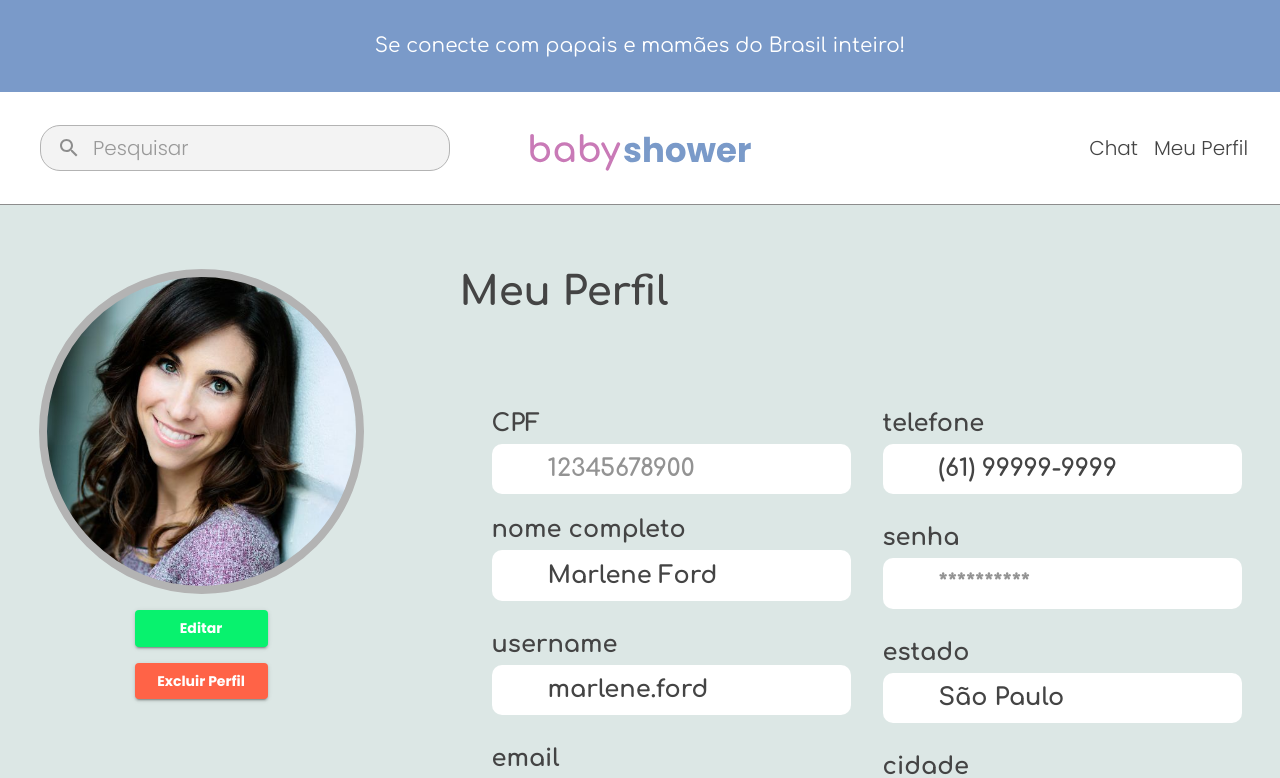
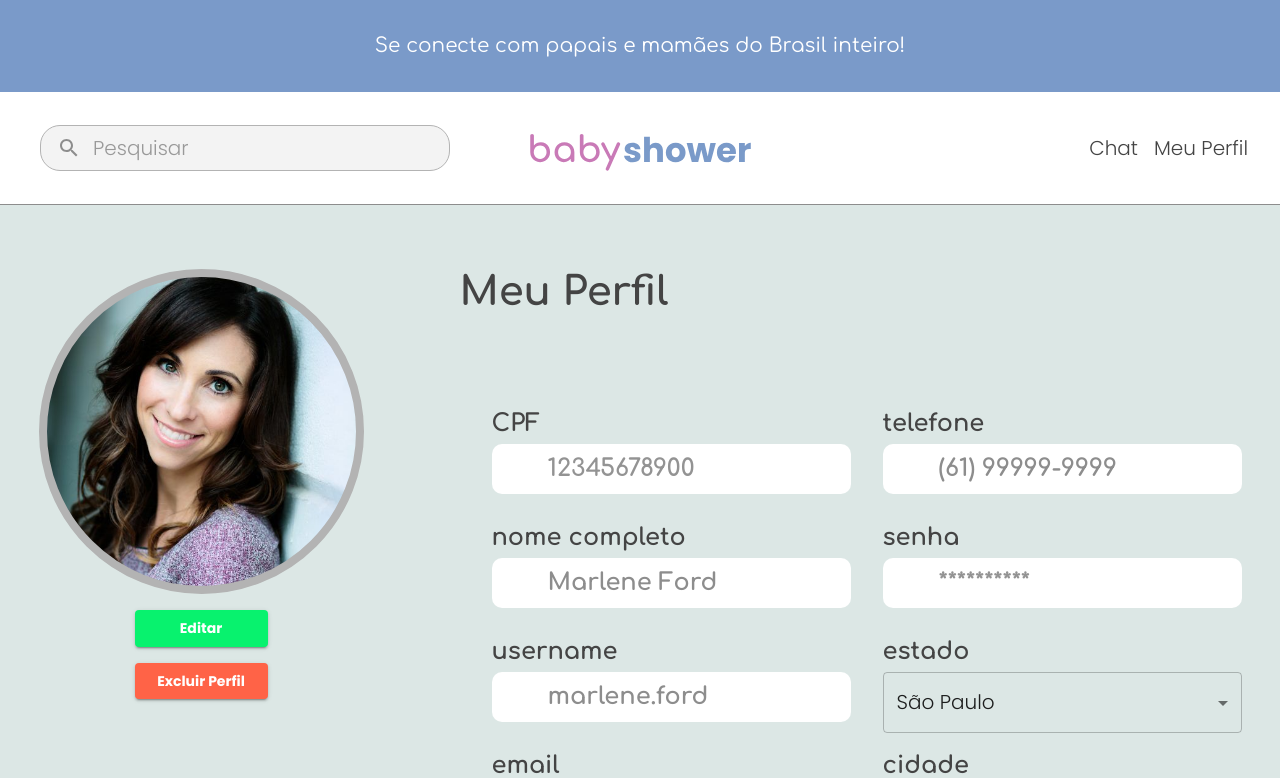
Before and after one commit to danielmsatiro/babyshower-front, a React (Create React App) app: page /profile in a window 1280 px wide. Shown: the top 778 px of the page. Built offline with nearby package versions, Linux system fonts and the light colour scheme.

Commit message:
feat[profile]: add select state

```diff
--- a/src/Components/FormProfile/index.tsx
+++ b/src/Components/FormProfile/index.tsx
@@ -1,5 +1,5 @@
-import { Button, FormHelperText, Grid, Stack } from "@mui/material";
-import { StyledInput, StyledLabel } from "./style";
+import { FormHelperText, Grid, MenuItem, Select, Stack } from "@mui/material";
+import { StyledInput, StyledLabel, StyledStack } from "./style";
 import { IUser } from "../../interfaces/user";
 import { useForm } from "react-hook-form";
 import { yupResolver } from "@hookform/resolvers/yup";
@@ -22,6 +22,36 @@ export const FormProfile = ({ data, readOnly }: IFormProps) => {
     console.log(data);
   };
 
+  const states = [
+    "Acre",
+    "Alagoas",
+    "Amapá",
+    "Amazonas",
+    "Bahia",
+    "Ceará",
+    "Distrito Federal",
+    "Espirito Santo",
+    "Goiás",
+    "Maranhão",
+    "Mato Grosso do Sul",
+    "Mato Grosso",
+    "Minas Gerais",
+    "Pará",
+    "Paraíba",
+    "Paraná",
+    "Pernambuco",
+    "Piauí",
+    "Rio de Janeiro",
+    "Rio Grande do Norte",
+    "Rio Grande do Sul",
+    "Rondônia",
+    "Roraima",
+    "Santa Catarina",
+    "São Paulo",
+    "Sergipe",
+    "Tocantins",
+  ];
+
   return (
     <Grid
       container
@@ -32,11 +62,12 @@ export const FormProfile = ({ data, readOnly }: IFormProps) => {
     >
       <Grid item>
         <Stack spacing={3}>
-          <Stack spacing={1}>
+          <StyledStack>
             <StyledLabel>CPF</StyledLabel>
             <StyledInput placeholder={data.cpf} readOnly disableUnderline />
-          </Stack>
-          <Stack spacing={1}>
+            <FormHelperText>{}</FormHelperText>
+          </StyledStack>
+          <StyledStack>
             <StyledLabel>nome completo</StyledLabel>
             <StyledInput
               readOnly={readOnly}
@@ -46,8 +77,8 @@ export const FormProfile = ({ data, readOnly }: IFormProps) => {
               error={!!errors.name}
             />
             <FormHelperText>{errors.name?.message}</FormHelperText>
-          </Stack>
-          <Stack spacing={1}>
+          </StyledStack>
+          <StyledStack>
             <StyledLabel>username</StyledLabel>
             <StyledInput
               readOnly={readOnly}
@@ -57,8 +88,8 @@ export const FormProfile = ({ data, readOnly }: IFormProps) => {
               error={!!errors.username}
             />
             <FormHelperText>{errors.username?.message}</FormHelperText>
-          </Stack>
-          <Stack spacing={1}>
+          </StyledStack>
+          <StyledStack>
             <StyledLabel>email</StyledLabel>
             <StyledInput
               readOnly={readOnly}
@@ -68,12 +99,12 @@ export const FormProfile = ({ data, readOnly }: IFormProps) => {
               error={!!errors.email}
             />
             <FormHelperText>{errors.email?.message}</FormHelperText>
-          </Stack>
+          </StyledStack>
         </Stack>
       </Grid>
       <Grid item>
         <Stack spacing={3}>
-          <Stack spacing={1}>
+          <StyledStack>
             <StyledLabel>telefone</StyledLabel>
             <StyledInput
               placeholder="(XX) XXXXX-XXXX"
@@ -84,8 +115,8 @@ export const FormProfile = ({ data, readOnly }: IFormProps) => {
               error={!!errors.phone}
             />
             <FormHelperText>{errors.phone?.message}</FormHelperText>
-          </Stack>
-          <Stack spacing={1}>
+          </StyledStack>
+          <StyledStack>
             <StyledLabel>senha</StyledLabel>
             <StyledInput
               placeholder={readOnly ? "**********" : "Digite uma nova senha"}
@@ -96,19 +127,22 @@ export const FormProfile = ({ data, readOnly }: IFormProps) => {
               error={!!errors.password}
             />
             <FormHelperText>{errors.password?.message}</FormHelperText>
-          </Stack>
-          <Stack spacing={1}>
+          </StyledStack>
+          <StyledStack>
             <StyledLabel>estado</StyledLabel>
-            <StyledInput
+            <Select
               readOnly={readOnly}
-              disableUnderline
               defaultValue={data.state}
               {...register("state")}
-              error={!!errors.state}
-            />
-            <FormHelperText>{errors.state?.message}</FormHelperText>
-          </Stack>
-          <Stack spacing={1}>
+            >
+              {states.map((item, idx) => (
+                <MenuItem key={idx} value={item}>
+                  {item}
+                </MenuItem>
+              ))}
+            </Select>
+          </StyledStack>
+          <StyledStack>
             <StyledLabel>cidade</StyledLabel>
             <StyledInput
               readOnly={readOnly}
@@ -118,7 +152,7 @@ export const FormProfile = ({ data, readOnly }: IFormProps) => {
               error={!!errors.city}
             />
             <FormHelperText>{errors.city?.message}</FormHelperText>
-          </Stack>
+          </StyledStack>
         </Stack>
       </Grid>
     </Grid>
--- a/src/Components/FormProfile/style.ts
+++ b/src/Components/FormProfile/style.ts
@@ -1,22 +1,19 @@
-import { Input, styled } from "@mui/material";
+import { Input, Stack, styled } from "@mui/material";
 
-const StyledInput = styled(Input)(({ theme }) => ({
+const StyledInput = styled(Input)(({ theme, readOnly }) => ({
   background: "#fff",
   borderRadius: "10px",
   border: "none",
+  fontFamily: `${theme.typography.body2.fontFamily}`,
+  fontWeight: "700",
+  color: `${readOnly ? theme.palette.grey[300] : theme.palette.grey[500]}`,
   "& .MuiInput-input": {
+    width: "100%",
+    fontSize: "24px",
     padding: theme.spacing(1, 1, 1, 0),
     paddingLeft: `calc(1em + ${theme.spacing(4)})`,
-    width: "100%",
-    color: `${theme.palette.grey[500]}`,
-    fontFamily: `${theme.typography.body2.fontFamily}`,
-    fontWeight: "700",
-    fontSize: "24px",
     "&::placeholder": {
       color: `black`,
-      fontFamily: `${theme.typography.body2.fontFamily}`,
-      fontWeight: "700",
-      fontSize: "24px",
     },
   },
 }));
@@ -28,4 +25,8 @@ const StyledLabel = styled("label")(({ theme }) => ({
   fontSize: "24px",
 }));
 
-export { StyledInput, StyledLabel };
+const StyledStack = styled(Stack)(({ theme }) => ({
+  height: "90px",
+}));
+
+export { StyledInput, StyledLabel, StyledStack };
--- a/src/Pages/Profile/index.tsx
+++ b/src/Pages/Profile/index.tsx
@@ -108,18 +108,21 @@ const Profile = () => {
                 variant="contained"
                 sx={{ width: "133px" }}
                 color={updateMode ? "primary" : "success"}
-                onClick={() => setUpdateMode(!updateMode)}
                 type={!updateMode ? "submit" : undefined}
                 form="id-form-update-profile"
+                onClick={() => setUpdateMode(!updateMode)}
               >
                 {updateMode ? "Salvar" : "Editar"}
               </Button>
               <Button
                 variant="contained"
-                color="warning"
                 sx={{ width: "133px" }}
+                color={updateMode ? "secondary" : "warning"}
+                onClick={
+                  updateMode ? () => setUpdateMode(!updateMode) : undefined
+                }
               >
-                Excluir Perfil
+                {updateMode ? "Cancelar" : "Excluir Perfil"}
               </Button>
             </Stack>
           </Grid>
--- a/src/Styles/theme.ts
+++ b/src/Styles/theme.ts
@@ -56,6 +56,11 @@ theme = createTheme(theme, {
         },
       ],
     },
+    MuiStack: {
+      defaultProps: {
+        spacing: 1,
+      },
+    },
     MuiFormHelperText: {
       defaultProps: {
         error: true,
```
